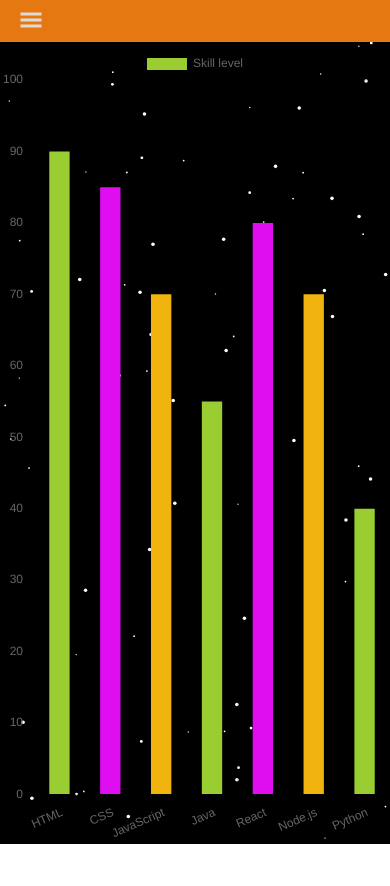
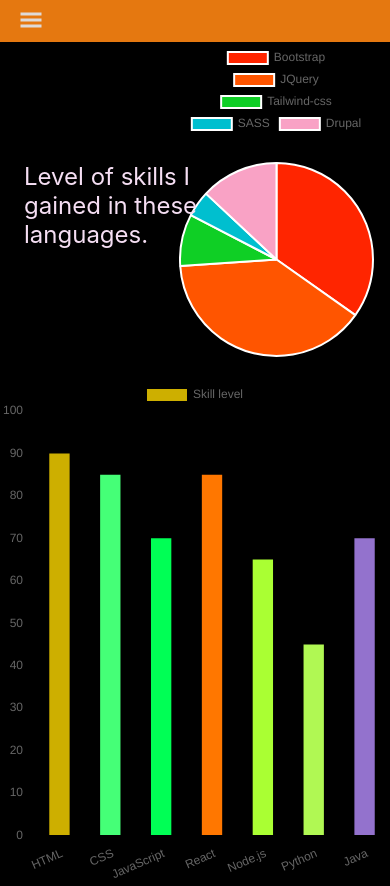
Before and after one commit to RajveerNarang/raghuweb, a React (Create React App) app: page /skills in a window 390 px wide. Before the commit the page ends 844 px from the top, so only its background shows below. Built offline with nearby package versions, Linux system fonts and the light colour scheme.

Commit message:
Skill Chart Completed

```diff
--- a/src/components/Home/home.module.css
+++ b/src/components/Home/home.module.css
@@ -21,6 +21,16 @@
 	color: #f0ddc1;
 
 	z-index: 10;
+	animation: slide 2.5s ease-in;
+}
+
+@keyframes slide {
+	0% {
+		top: -25%;
+	}
+	100% {
+		top: 25%;
+	}
 }
 
 .info_name {
@@ -88,12 +98,17 @@
 }
 
 @media screen and (max-width: 1000px) {
+	.intro_box {
+		width: calc(100vw - 7rem);
+		font-size: 1em;
+	}
 	.about {
 		position: absolute;
 		top: calc(50% + 3em);
 		left: calc(50% - 12em);
 		animation-delay: 1s;
 		box-shadow: 0 0 0.5em 0.3em #9ff1eb;
+		font-size: 1.2em;
 	}
 	.contact {
 		position: absolute;
@@ -101,6 +116,7 @@
 		left: calc(50% - 10em);
 		animation-delay: 2s;
 		box-shadow: 0 0 0.5em 0.3em #fa65cd;
+		font-size: 1.2em;
 	}
 	.skills {
 		position: absolute;
@@ -108,6 +124,7 @@
 		right: calc(50% - 12em);
 		animation-delay: 1.5s;
 		box-shadow: 0 0 0.5em 0.3em #f1b84e;
+		font-size: 1.2em;
 	}
 	.projects {
 		position: absolute;
@@ -115,10 +132,15 @@
 		right: calc(50% - 10em);
 		animation-delay: 0.5s;
 		box-shadow: 0 0 0.5em 0.3em #d0f138;
+		font-size: 1.2em;
 	}
 }
 
 @media screen and (max-width: 700px) {
+	.intro_box {
+		width: calc(100vw - 5rem);
+		font-size: 1.5em;
+	}
 	.about {
 		position: absolute;
 		top: calc(50% + 8em);
--- a/src/components/Navbar/navbar.module.css
+++ b/src/components/Navbar/navbar.module.css
@@ -5,7 +5,7 @@
 	background-color: #e57810;
 	font-size: 1.3em;
 
-	position: absolute;
+	position: relative;
 	z-index: 5;
 	width: 100vw;
 }
--- a/src/components/Skillset/BarChart.js
+++ b/src/components/Skillset/BarChart.js
@@ -9,15 +9,35 @@
 	ChartJS.register(...registerables);
 
 	const barData = {
-		labels: ['HTML', 'CSS', 'JavaScript', 'Java', 'React', 'Node.js', 'Python'],
+		labels: [
+			'HTML',
+			'CSS',
+			'JavaScript',
+			'React',
+			'Node.js',
+			'Python',
+			'Java'
+		],
 		datasets: [{
 			label: 'Skill level',
-			data: [90, 85, 70, 55, 80, 70, 40],
+			data: [
+				90,
+				85,
+				70,
+				85,
+				65,
+				45,
+				70
+			],
 			barPercentage: 0.5,
 			backgroundColor: [
-				'#9acd32',
-				'#df0ef1',
-				'#f1b40e'
+				'#cdaf00',
+				'#45ff77',
+				'#00ff55',
+				'#ff7700',
+				'#aaff33',
+				'#b0f853',
+				'#9372cd'
 			]
 		}]
 	}
@@ -26,11 +46,11 @@
 		<div className={skill.graph_size}>
 			<Bar
 				data={barData}
-				width={100}
-				height={150}
+				width={10}
+				height={20}
 				options={{
 					scales: {
-						y: {
+						yAxes: {
 							beginAtZero: true,
 							min: 0,
 							max: 100
--- /dev/null
+++ b/src/components/Skillset/PieChart.js
@@ -0,0 +1,40 @@
+import React from 'react'
+import { Pie } from 'react-chartjs-2'
+import { Chart as ChartJS, registerables } from 'chart.js'
+
+import skill from './skill.module.css'
+
+function PieChart() {
+	ChartJS.register(...registerables);
+
+	const barData = {
+		labels: ['Bootstrap', 'JQuery', 'Tailwind-css', 'SASS', 'Drupal'],
+		datasets: [{
+			label: 'Skill level',
+			data: [40, 45, 10, 5, 15],
+			barPercentage: 0.5,
+			backgroundColor: [
+				'#ff2500',
+				'#ff5500',
+				'#0fcf25',
+				'#00bfcf',
+				'#f9a2c5'
+			]
+		}]
+	}
+
+	return (
+		<div className={skill.pie_size}>
+			<Pie
+				data={barData}
+				width={10}
+				height={20}
+				options={{
+					maintainAspectRatio: false,
+				}}
+			/>
+		</div>
+	)
+}
+
+export default PieChart
--- a/src/components/Skillset/Skillset.jsx
+++ b/src/components/Skillset/Skillset.jsx
@@ -1,15 +1,21 @@
-
 import BarChart from './BarChart'
+import PieChart from './PieChart'
 
 import skill from './skill.module.css'
-import Stars from '../Home/Stars'
 
 function Skillset() {
 
 	return (
 		<div className={skill.skill_background}>
-			<Stars limit='100' />
-			<BarChart />
+			<div className={skill.laptop_screen}>
+				<BarChart />
+				<PieChart/>
+				<div className={skill.description}>
+					Level of skills I gained in these languages.
+				</div>
+			</div>
+			<div className={skill.mobile_screen}>
+				Skill level is not available for mobile screen.</div>
 		</div>
 	)
 }
--- a/src/components/Skillset/skill.module.css
+++ b/src/components/Skillset/skill.module.css
@@ -8,7 +8,61 @@
 .graph_size {
 	position: absolute;
 	color: #f5def3;
-	top: 3em;
 	height: calc(100vh - 3rem);
-	width: 100vw;
+	width: 55vw;
 }
+
+.pie_size {
+	position: absolute;
+	color: #f5def3;
+	background-color: #000000;
+	right: 1em;
+	height: calc(50vh - 3rem);
+	width: 50vw;
+}
+
+.description {
+	position: absolute;
+	bottom: 15em;
+	right: 10em;
+	color: #f5def3;
+}
+
+.mobile_screen {
+	display: none;
+}
+/* @media screen and (max-width: 900px) {
+	.mobile_screen {
+		background-color: #000000;
+		display: flex;
+		color: #f5def3;
+		align-items: center;
+		justify-content: center;
+		font-size: 2rem;
+		width: 100vw;
+		height: 100vh;
+	}
+	.laptop_screen {
+		display: none;
+	}
+} */
+@media screen and (max-width: 900px) {
+	.skill_background {
+		position: relative;
+	}
+	.graph_size {
+		width: 100vw;
+		height: 60vh;
+		bottom: 0;
+	}
+	.pie_size {
+		right: 1rem;
+		height: 40vh;
+	}
+	.description {
+		top: 5em;
+		left: 1em;
+		font-size: 1.5rem;
+		width: 50vw;
+	}
+}
```
